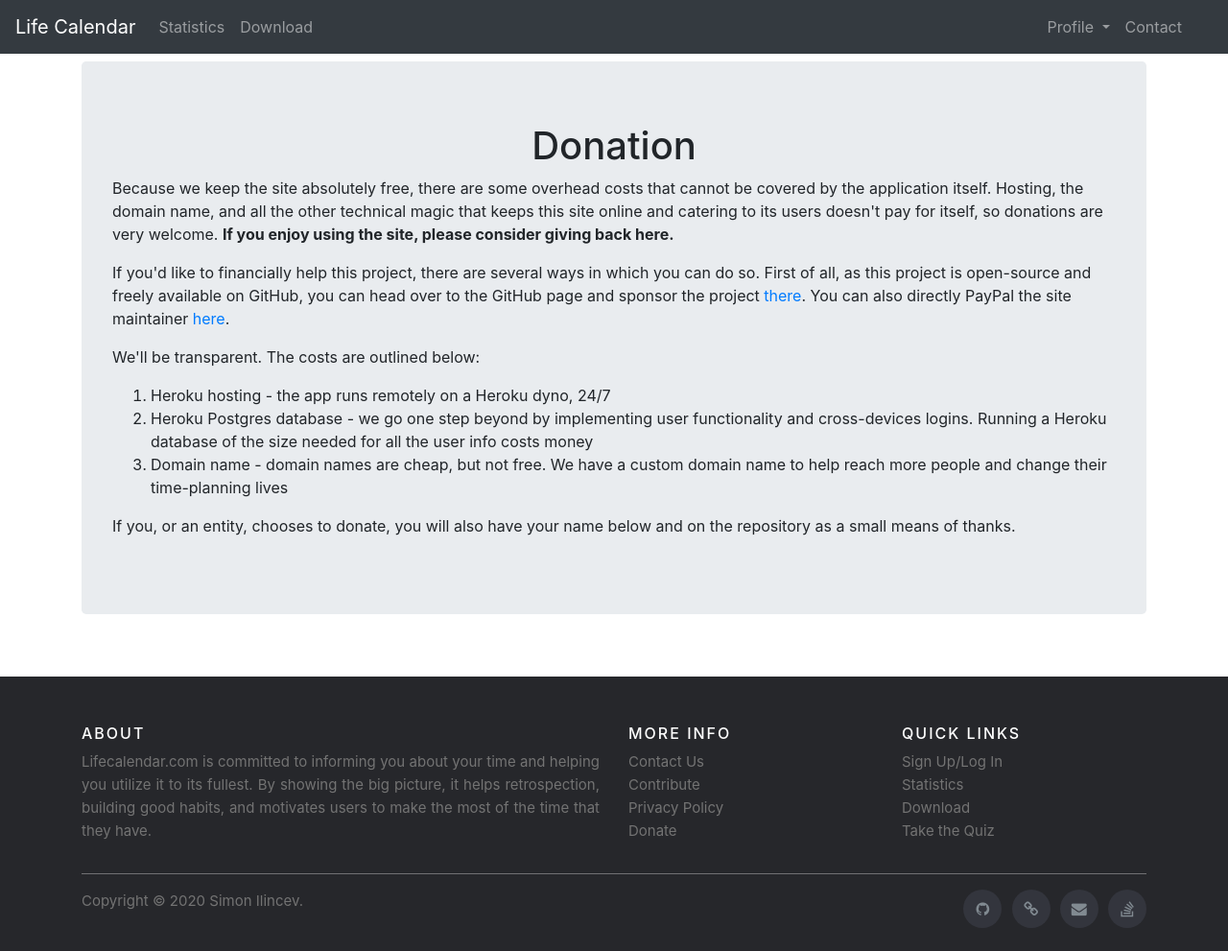
After one commit to Destaq/life-calendar, a Python web app: template templates/other/donate.html in a window 1280 px wide. The commit adds this page. Shown: the whole page at 96% size. Run offline with Jinja, Linux system fonts and the light colour scheme; the template is opened without the code that fills it, so the values that code supplies are empty; some libraries are stand-ins or nearby versions.

Commit message:
add contributing and donation page

```diff
--- a/init.py
+++ b/init.py
@@ -9,7 +9,7 @@ from models.models import db
 
 # import views
 from views.generate_download import MakeImageView
-from views.pageviews import View, DownloadView, SignupView, LoginView, ContactView, ThanksView, PrivacyPolicyView, QuizView
+from views.pageviews import View, DownloadView, SignupView, LoginView, ContactView, ThanksView, PrivacyPolicyView, QuizView, ContributeView, DonateView
 from views.apiviews import JSONDataView, ContactSubmitView
 
 # import authentication
@@ -58,7 +58,9 @@ def register_views(app):
         ContactSubmitView,
         ThanksView,
         PrivacyPolicyView,
-        QuizView
+        QuizView,
+        ContributeView,
+        DonateView
     ]
 
     for view in views:
--- a/static/js/submitAgeForm.js
+++ b/static/js/submitAgeForm.js
@@ -29,7 +29,7 @@ finished_button.addEventListener("click", function (e) {
         // TODO: move to DB for users
         localStorage.setItem("age-expectancy", expectancy.value);
         localStorage.setItem("birthday", birthdate.value);
-        location.href = "/"
+        location.href = "/?view=months&page=1"
         e.preventDefault()
     }
 });
--- a/templates/base.html
+++ b/templates/base.html
@@ -89,19 +89,19 @@
                 <div class="col-xs-6 col-md-3">
                     <h6>More Info</h6>
                     <ul class="footer-links">
-                        <li><a href="/about">About Us</a></li>
                         <li><a href="/contact">Contact Us</a></li>
                         <li><a href="/contribute">Contribute</a></li>
                         <li><a href="/privacy-policy">Privacy Policy</a></li>
+                        <li><a href="/donate">Donate</a></li>
                     </ul>
                 </div>
                 <div class="col-xs-6 col-md-3">
                     <h6>Quick Links</h6>
                     <ul class="footer-links">
-                        <li><a href="/signup">Sign Up</a></li>
-                        <li><a href="/login">Log In</a></li>
+                        <li><a href="/signup">Sign Up/Log In</a></li>
                         <li><a href="/statistics">Statistics</a></li>
                         <li><a href="/download">Download</a></li>
+                        <li><a href="/quiz">Take the Quiz</a></li>
                     </ul>
                 </div>
 
--- /dev/null
+++ b/templates/other/donate.html
@@ -0,0 +1,27 @@
+{% extends "base.html" %}
+
+{% block content %}
+<div class="jumbotron">
+    <center><h1>Donation</h1></center>
+    <p>Because we keep the site absolutely free, there are some overhead costs that cannot be covered by the application
+        itself. Hosting, the domain name, and all the other technical magic that keeps this site online and catering to
+        its users doesn't pay for itself, so donations are very welcome. <strong>If you enjoy using the site, please
+            consider giving back here. </strong></p>
+    <p>If you'd like to financially help this project, there are several ways in which you can do so. First of all, as
+        this project is open-source and freely available on GitHub, you can head over to the GitHub page and sponsor the
+        project <a href="#">there</a>. You can also directly PayPal the site maintainer <a href="#">here</a>.</p>
+    <p>We'll be transparent. The costs are outlined below: </p>
+    <ol>
+        <li>Heroku hosting - the app runs remotely on a Heroku dyno, 24/7</li>
+        <li>Heroku Postgres database - we go one step beyond by implementing user functionality and cross-devices logins. Running a Heroku database of the size needed for all the user info costs money</li>
+        <li>Domain name - domain names are cheap, but not free. We have a custom domain name to help reach more people and change their time-planning lives</li>
+    </ol>
+    <p>If you, or an entity, chooses to donate, you will also have your name below and on the repository as a small means of thanks.</p>
+    {# list of donators #}
+    <ul class="list-group">
+        {% for donator in donators %}
+        <li class="list-group-item">{{ donator }}</li>
+        {% endfor %}
+    </ul>
+</div>
+{% endblock %}
```
Also changed, not shown: static/js/app.js (+5 -2 lines), templates/other/contribute.html (added, +22 -0 lines), views/pageviews.py (+10 -0 lines).
